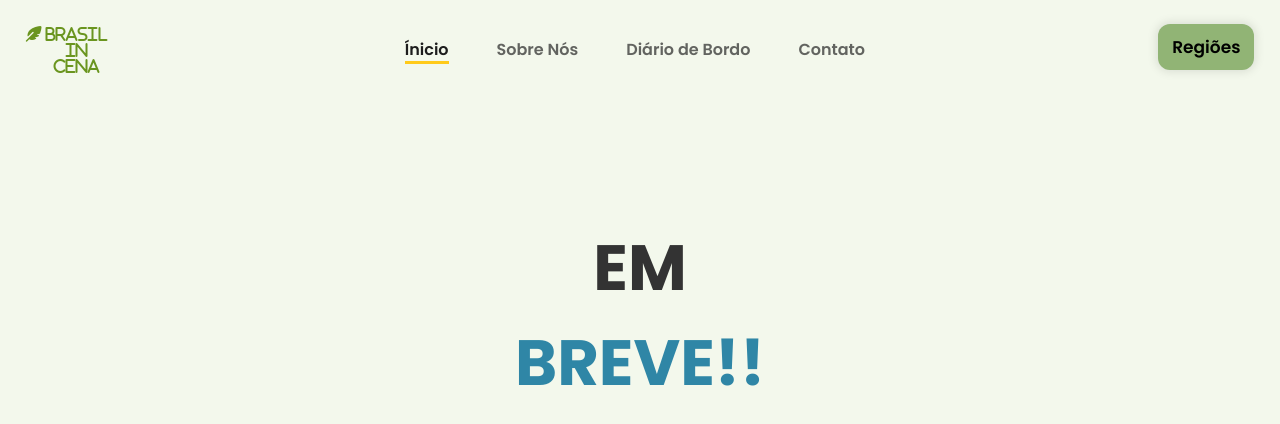
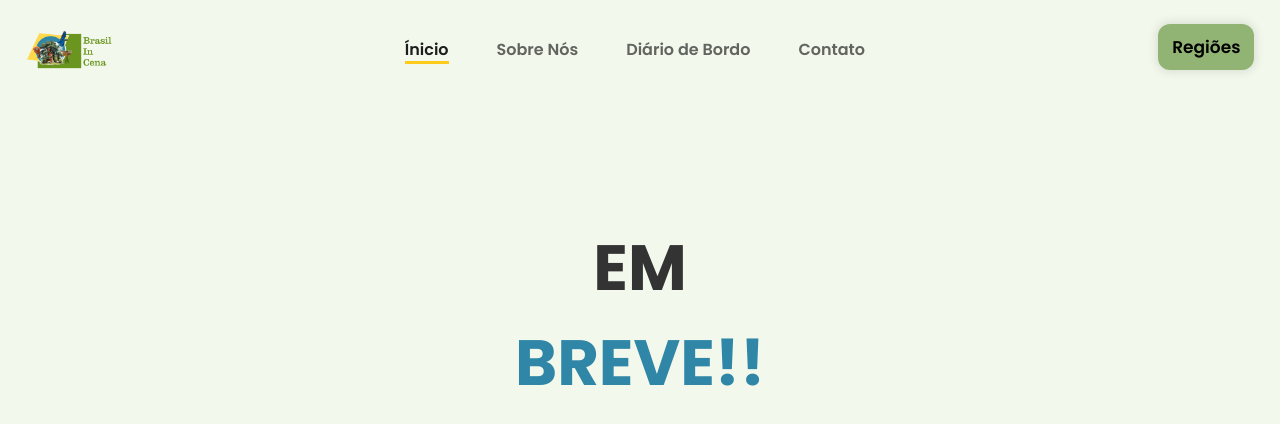
Before and after one commit to aaaaaaaaana/site, a plain HTML site: page src/assets/pages/centro.html in a window 1280 px wide. Drawn offline with nearby package versions, Linux system fonts and the light colour scheme.

Commit message:
Update centro.html

```diff
--- a/src/assets/pages/centro.html
+++ b/src/assets/pages/centro.html
@@ -20,7 +20,7 @@
 <body>
     <header>
         <nav id="navbar">
-            <i class="fa-solid fa-feather-pointed" id="nav_logo"> Brasil in Cena</i>
+            <img src="../styles/img/logoo.png" alt="Brasil In Cena" id="nav_logo">
             <ul id="nav_list">
                 <li class="nav-item">
                     <a href="../../../index.html">Ínicio</a>
```
